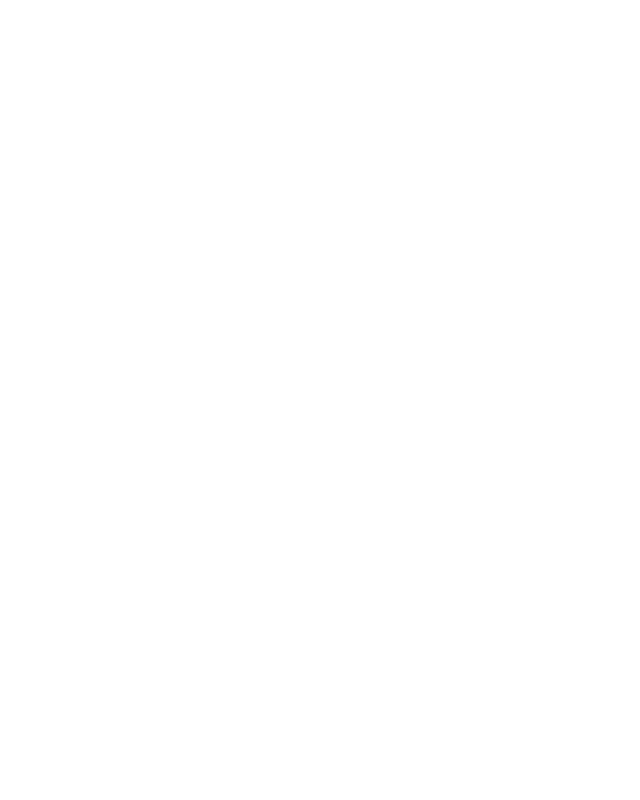
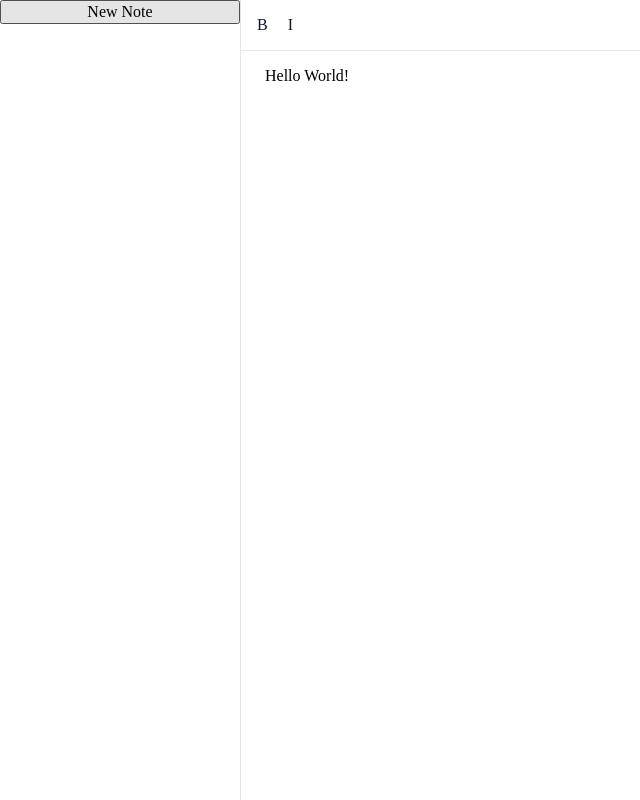
Before and after one commit to araujocristian/encrypted-notes-app, a React (Vite) app: page / in a window 1280 px wide. Shown: the whole page, without its empty margins (0-640 px from the left). Built offline with nearby package versions, Linux system fonts and the light colour scheme.

Commit message:
feat: Build the text Editor

```diff
--- /dev/null
+++ b/src/App.module.css
@@ -0,0 +1,65 @@
+.pageContainer {
+  height: 100vh;
+  overflow: hidden;
+  display: flex;
+  flex-direction: row;
+}
+
+.sidebar {
+  height: 100vh;
+  width: 15rem;
+  display: flex;
+  flex-direction: column;
+  border-right: 1px solid #e2e8f0;
+  overflow: auto;
+}
+
+.editorContainer {
+  height: 100vh;
+  display: flex;
+  flex-direction: column;
+  flex-grow: 1;
+}
+
+.toolbar {
+  display: flex;
+  align-items: center;
+  gap: .25rem;
+  border-bottom: 1px solid #e2e8f0;
+  padding: .5rem;
+}
+
+.textEditor {
+  outline: none;
+  display: flex;
+  flex-direction: column;
+  flex-grow: 1;
+}
+
+.textEditorContent {
+  overflow: auto;
+  display: flex;
+  flex-direction: column;
+  flex-grow: 1;
+
+  padding-left: 1.5rem;
+  padding-right: 1.5rem;
+}
+
+.toolbarButton {
+  padding: 0.5rem;
+  border-radius: .25rem;
+  background-color: white;
+  color: #0f172a;
+  border: none;
+  cursor: pointer;
+}
+
+.toolbarButton:hover {
+  background-color: #f1f5f9;
+}
+
+.toolbarButtonActive {
+  composes: toolbarButton;
+  background-color: #e2e8f0;
+}
--- a/src/App.tsx
+++ b/src/App.tsx
@@ -1,7 +1,61 @@
+import { useEditor, EditorContent } from "@tiptap/react";
+import StarterKit from "@tiptap/starter-kit";
+
+import styles from "./App.module.css";
+
 function App() {
+  const editor = useEditor({
+    extensions: [StarterKit],
+    content: "<p>Hello World!</p>",
+    editorProps: {
+      attributes: {
+        class: styles.textEditor,
+      },
+    },
+  });
+
+  const toggleBold = () => {
+    editor?.chain().focus().toggleBold().run();
+  };
+
+  const toggleItalic = () => {
+    editor?.chain().focus().toggleItalic().run();
+  };
+
   return (
-    <div></div>
-  )
+    <div className={styles.pageContainer}>
+      <aside className={styles.sidebar}>
+        <button>
+          New Note
+        </button>
+      </aside>
+      <main className={styles.editorContainer}>
+        <div className={styles.toolbar}>
+          <button
+            className={
+              editor?.isActive("bold")
+                ? styles.toolbarButtonActive
+                : styles.toolbarButton
+            }
+            onClick={toggleBold}
+          >
+            B
+          </button>
+          <button
+            className={
+              editor?.isActive("italic")
+                ? styles.toolbarButtonActive
+                : styles.toolbarButton
+            }
+            onClick={toggleItalic}
+          >
+            I
+          </button>
+        </div>
+        <EditorContent editor={editor} className={styles.textEditorContent} />
+      </main>
+    </div>
+  );
 }
 
-export default App
+export default App;
```
Also changed, not shown: package.json (+6 -1 lines), 1 other file (tests, documents, lock files or other folders).
